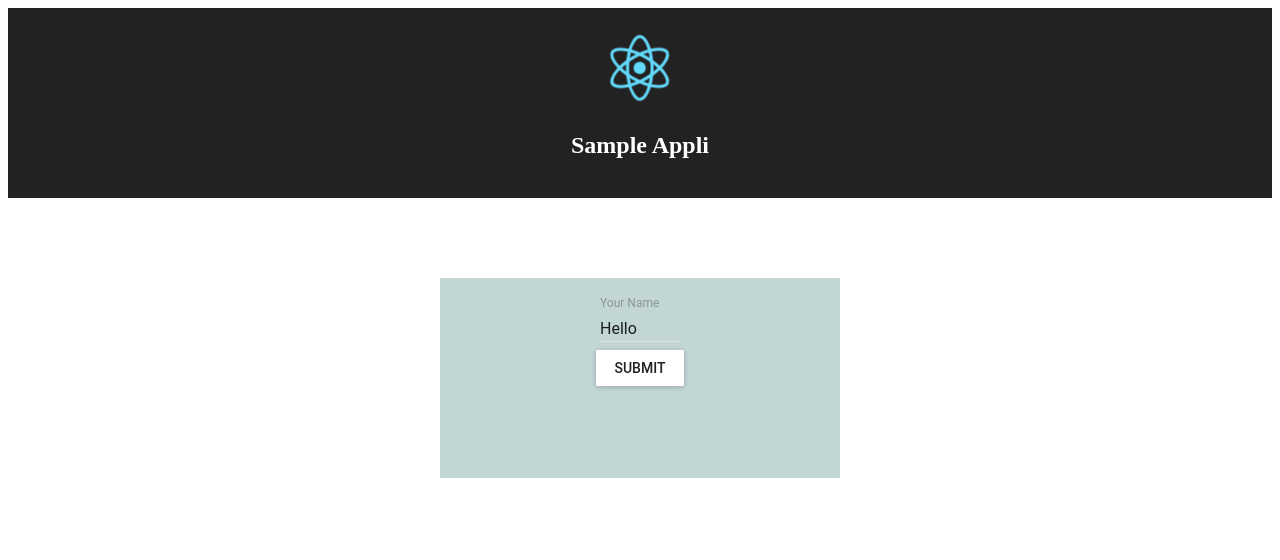
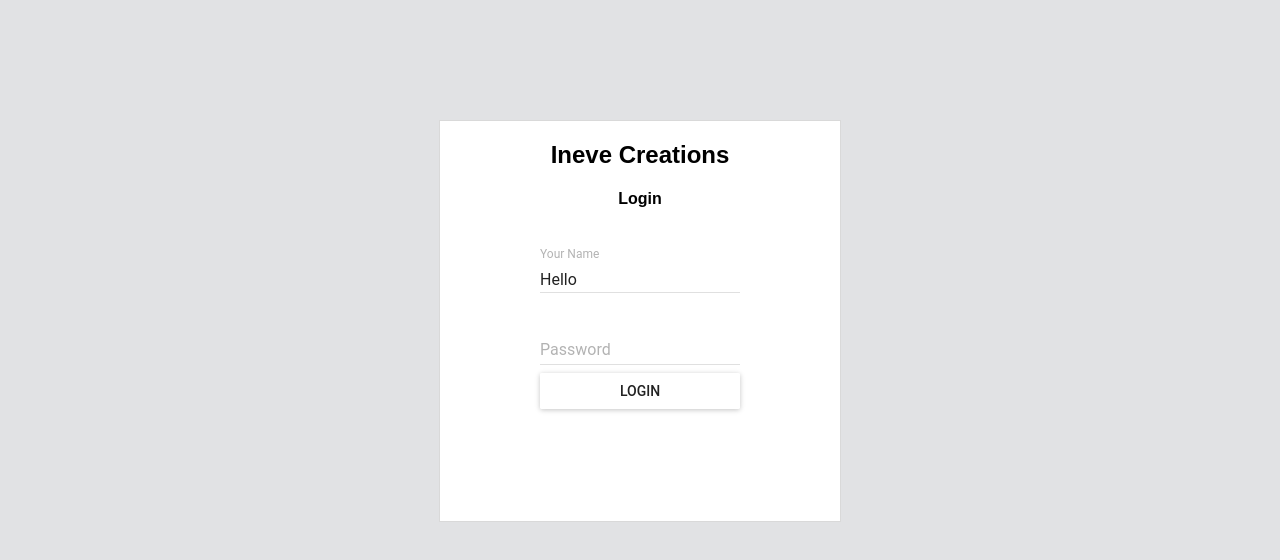
Before and after one commit to nithyavanig/sampreact, a React (Create React App) app: page /#/ in a window 1280 px wide. Shown: the top 560 px of the page. Built offline with nearby package versions, Linux system fonts and the light colour scheme.

Commit message:
container

```diff
--- a/src/App.css
+++ b/src/App.css
@@ -26,9 +26,10 @@
   width: 400px;
   margin-right: auto;
   margin-left: auto;
-  margin-top:80px;
-  height: 200px;
-  background: rgb(195, 214, 214);
+  margin-top:120px;
+  height: 400px;
+  background:#fff;
+  border: 1px solid #d9d9d9;
 }
 
 
--- a/src/App.js
+++ b/src/App.js
@@ -6,8 +6,8 @@ import RaisedButton from 'material-ui/RaisedButton';
 import TextField from 'material-ui/TextField';
 import styled from 'styled-components';
 
-const alignstyle = styled.div`
- text-align: left;
+const Alignstyle = styled.div`
+ text-align: center;
 `;
 
 class App extends Component {
@@ -23,31 +23,41 @@ class App extends Component {
     return (
     <MuiThemeProvider>
     <div className="App">
-      <div className="App-header">
-        <img src={logo} className="App-logo" alt="logo" />
-        <h2>Sample Appli</h2>
-      </div>
       <div className="container_login">
+      <h2 style={{textAlign:"center",fontWeight:"bold"}}>Ineve Creations</h2>
+      <h4 style={{textAlign:"center",fontWeight:"bold"}}>Login</h4>
       <div className="App-intro">
+          <div>
           <TextField
-              style={{ 'width': '20%' }}
+              style={{ 'width': '50%' }}
               hintText="Name"
               floatingLabelText="Your Name"
               name="Name1"
               onChange={this.handleTextChange}
               value={this.state.name}
           />
-          <br/>
+          </div>
+          <div></div>
+          <div>
+          <TextField
+              style={{ 'width': '50%' }}
+              ref='password'
+              hintText="Password"
+              floatingLabelText="Password"
+              type="password"
+          />
+          </div>
       </div>
       <div>
-        <alignstyle>
+        <Alignstyle>
         <RaisedButton
-                label="Submit"
+                style={{ 'width': '50%' }}
+                label="Login"
                 color="secondary"
-                lableStyle={{float: 'left'}}
+                lableStyle={{float: 'center'}}
                 onClick={this.handleSubmit}
         />
-        </alignstyle>
+        </Alignstyle>
       </div>
     </div>
     </div>
--- a/src/index.css
+++ b/src/index.css
@@ -1,14 +1,6 @@
-App-header {
+body {
   margin: 0;
   padding: 0;
   font-family: sans-serif;
+  background: #e1e2e4;
 }
-App{
-    width: 400px;
-    margin-right: auto;
-    margin-left: auto;
-    margin-top:80px;
-    height: 200px;
-    background: teal;
-
-}
```
